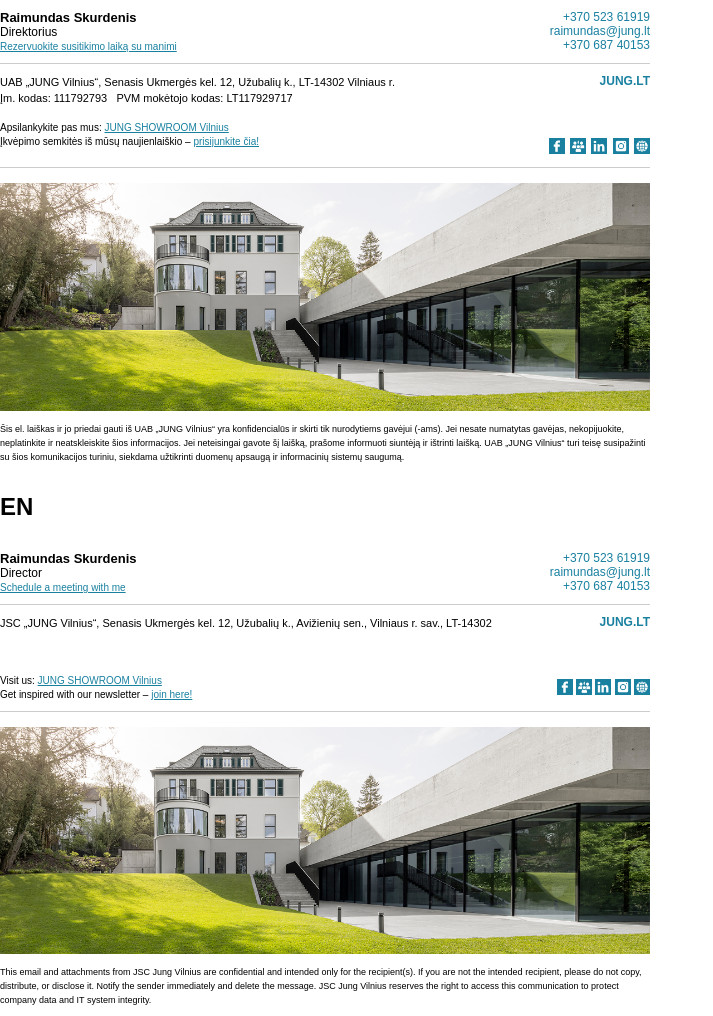
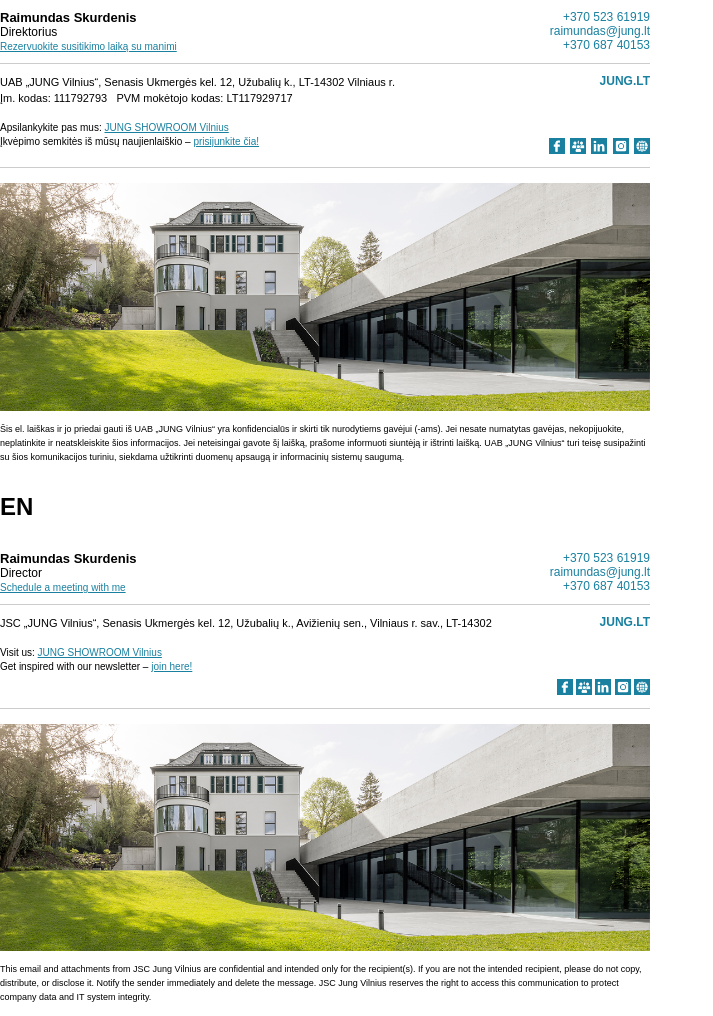
Before and after one commit to tomaslt992/Jung-parasai, a plain HTML site: page 01_Raimundas_Skurdenis.html in a window 1280 px wide. Shown: the whole page, without its empty margins (0-713 px from the left). Drawn offline with Linux system fonts and the light colour scheme.

Commit message:
Update 01_Raimundas_Skurdenis.html

```diff
--- a/01_Raimundas_Skurdenis.html
+++ b/01_Raimundas_Skurdenis.html
@@ -116,7 +116,7 @@
   <td valign="top" style="padding:10px 0;">
     <span style="font-size:11px; line-height:16px;">
       JSC „JUNG Vilnius“, Senasis Ukmergės kel. 12, Užubalių k., Avižienių sen., Vilniaus r. sav., LT-14302
-    </span><br><br><br><br>
+    </span><br><br>
 
     <span style="font-size:10px;">Visit us:
       <a href="https://demo.jung.lt/" style="color:#1980A0; text-decoration:underline;">JUNG SHOWROOM Vilnius</a>
```
